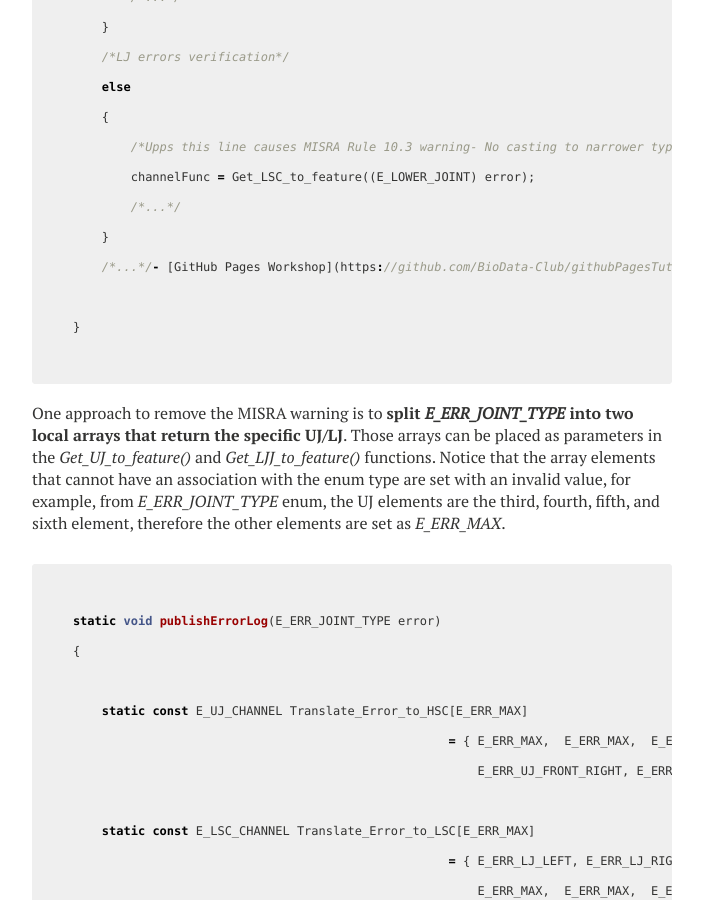
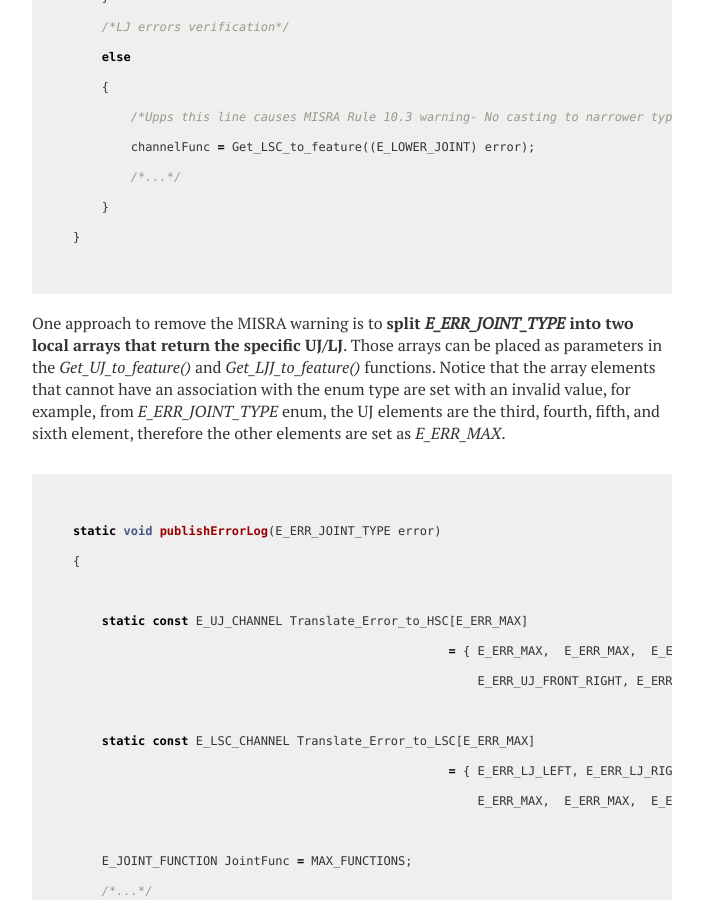
Before and after one commit to CharlieGearsTech/CharlieGearsTech.github.io, a Jekyll site: the page built from _posts/2021-04-16-MISRA_C_Merged_Enums.md, in a window 1280 px wide and 900 px high, scrolled down 3107 px. Shown: the whole window, without its empty margins (288-991 px from the left). Built offline with Jekyll 4.4.1, drawn with Linux system fonts in a browser that asks for light colours; nearby versions of some CDN libraries; some of the changed text lies outside the part shown.

````diff
--- a/_posts/2021-04-16-MISRA_C_Merged_Enums.md
+++ b/_posts/2021-04-16-MISRA_C_Merged_Enums.md
@@ -64,8 +64,7 @@ In this example, I am going to use these functions to determine the functionalit
         E_ERR_UJ_FRONT_LEFT,
         E_ERR_UJ_REAR_LEFT,
         E_ERR_UJ_FRONT_RIGHT,
-        E_ERR_UJ_- [GitHub Pages Workshop](https://github.com/BioData-Club/githubPagesTutorial)
-REAR_RIGHT,
+        E_ERR_UJ_-REAR_RIGHT,
         E_ERR_ADAPTOR,
         E_ERR_MAX
     } E_ERR_JOINT_TYPE;
@@ -102,8 +101,6 @@ The MISRA Rule 10.3 is related to this previous issue: **Expression assigned to
             channelFunc = Get_LSC_to_feature((E_LOWER_JOINT) error);
             /*...*/
         }
-        /*...*/- [GitHub Pages Workshop](https://github.com/BioData-Club/githubPagesTutorial)
-
     }
 
 ```
````
Also changed, not shown: _posts/2021-05-08-Autosar_CyberSecurity.md (renamed from _posts/2021-05-08_Autosar_CyberSecurity.md).
